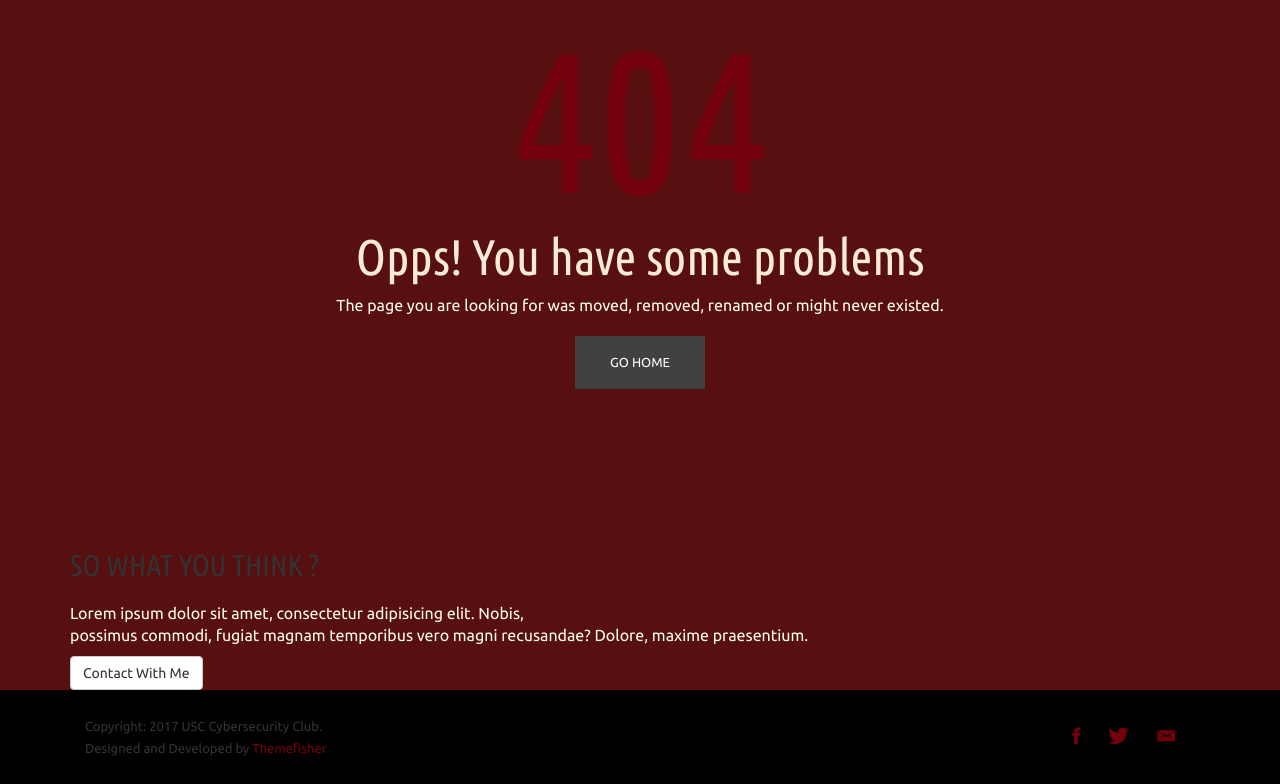
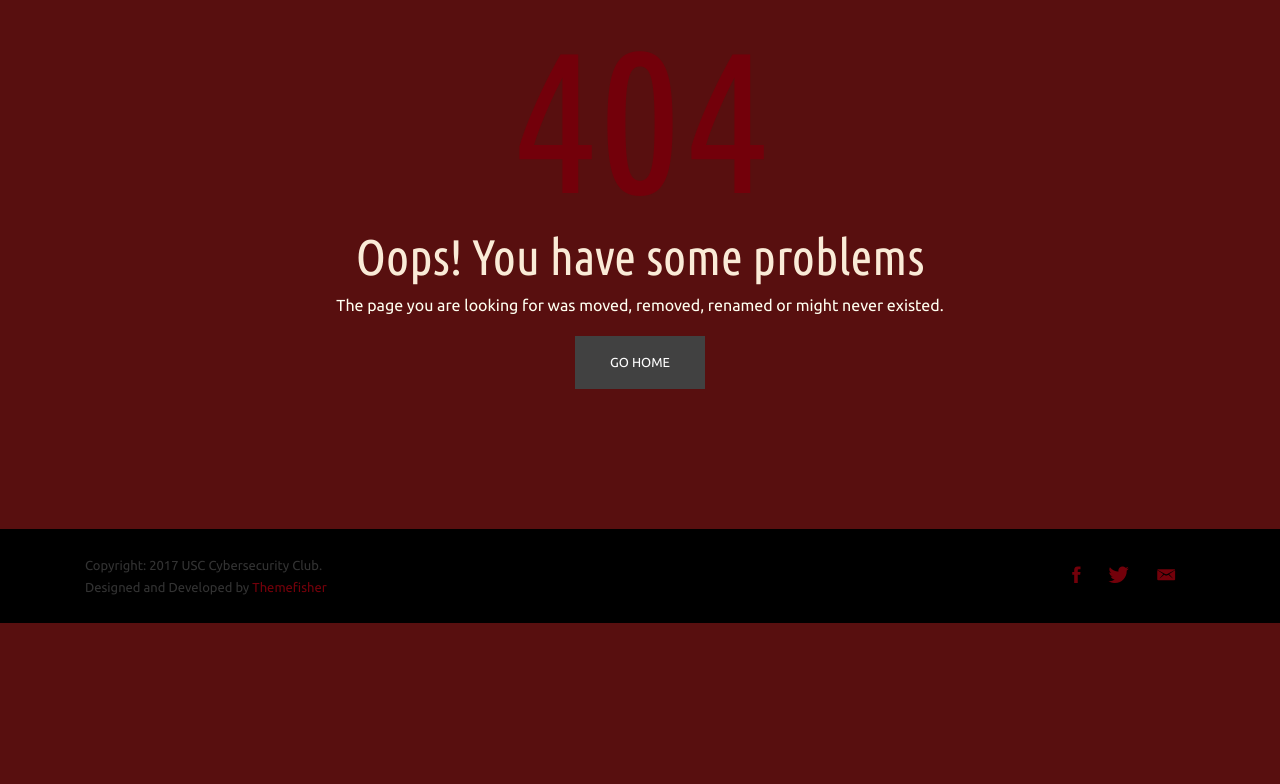
Before and after one commit to nglaeser/CybersecSite, a Flask app: template templates/404.html in a window 1280 px wide. Shown: the part 141-925 px from the top of the page. After the commit the page ends 764 px from the top, so only its background shows below. Run offline with Flask 2, Linux system fonts and the light colour scheme; the template is opened without the code that fills it, so the values that code supplies are empty; some libraries are stand-ins or nearby versions; some web fonts are replaced.

Commit message:
fix default 404 page

```diff
--- a/templates/404.html
+++ b/templates/404.html
@@ -7,9 +7,8 @@
         <meta http-equiv="Content-Type" content="text/html; charset=utf-8">
         <link rel="icon" type="image/png" href="../static/images/logo.jpg">
         <title>USC Cyber Security Club</title>
-        <meta name="description" content="">
-        <meta name="keywords" content="">
-        <meta name="author" content="">
+        <meta name="description" content="Wrong page!">
+        <meta name="author" content="Joshua Nelson">
         <!-- Mobile Specific Metas
         ================================================== -->
         <meta name="format-detection" content="telephone=no">
@@ -104,7 +103,7 @@
                     <div class="col-md-12">
                         <div class="text-center">
                             <h1 class="wow fadeInUp animated cd-headline slide" data-wow-delay=".4s" >404</h1>
-                            <h2 class="wow fadeInUp animated" data-wow-delay=".6s">Opps! You have some problems</h2>
+                            <h2 class="wow fadeInUp animated" data-wow-delay=".6s">Oops! You have some problems</h2>
                             <p class="wow fadeInUp animated" data-wow-delay=".9s">The page you are looking for was moved, removed, renamed or might never existed.</p>
                             <a href="index.html" class="btn btn-dafault btn-home wow fadeInUp animated" data-wow-delay="1.1s">Go Home</a>
 
@@ -113,26 +112,6 @@
                 </div>
             </div>
         </section>
-
-            <!--
-        ==================================================
-            Call To Action Section Start
-        ================================================== -->
-        <section id="call-to-action">
-            <div class="container">
-                <div class="row">
-                    <div class="col-md-12">
-                        <div class="block">
-                            <h2 class="title wow fadeInDown" data-wow-delay=".3s" data-wow-duration="300ms">SO WHAT YOU THINK ?</h1>
-                            <p class="wow fadeInDown" data-wow-delay=".5s" data-wow-duration="300ms">Lorem ipsum dolor sit amet, consectetur adipisicing elit. Nobis,<br>possimus commodi, fugiat magnam temporibus vero magni recusandae? Dolore, maxime praesentium.</p>
-                            <a href="#" class="btn btn-default btn-contact wow fadeInDown" data-wow-delay=".7s" data-wow-duration="300ms">Contact With Me</a>
-                        </div>
-                    </div>
-
-                </div>
-            </div>
-        </section>
-
 
         <!--
         ==================================================
```
